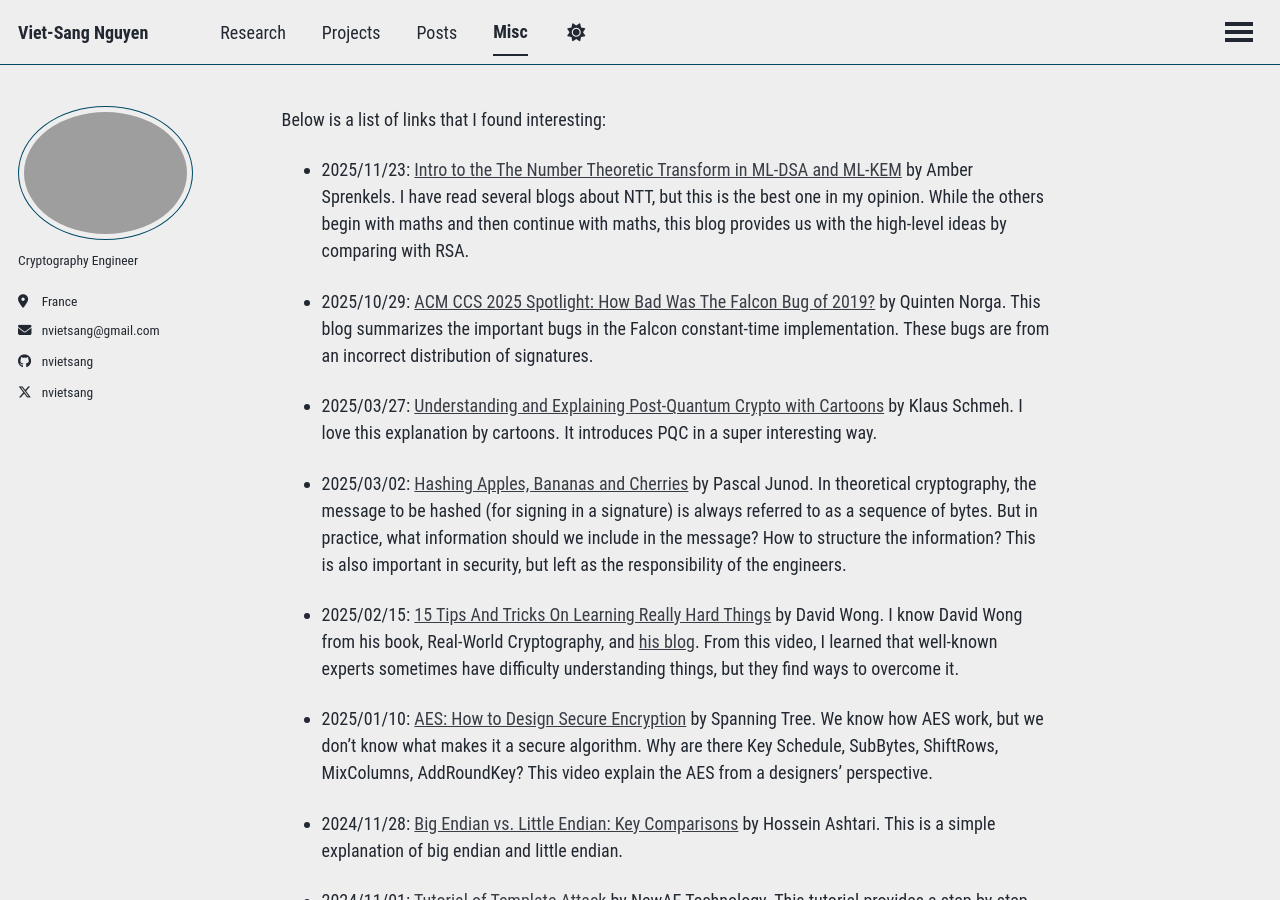
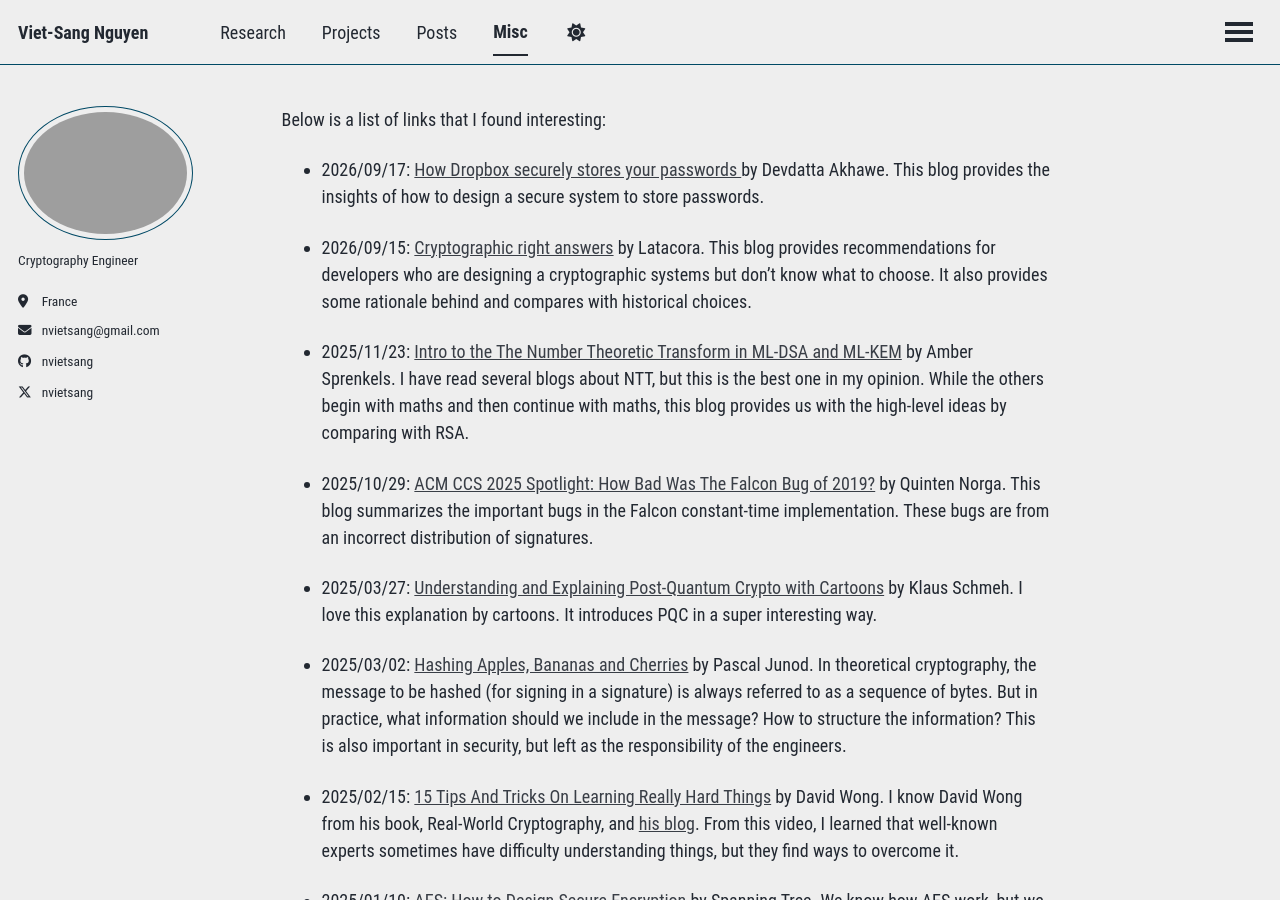
Before and after one commit to nvietsang/nvietsang.github.io, a Jekyll site: the page built from _pages/misc.md, in a window 1280 px wide and 900 px high. Built offline with Jekyll 4.4.1, drawn with Linux system fonts in a browser that asks for light colours; a style sheet for code colours, icons or effects is not loaded.

Commit message:
add reading materials

```diff
--- a/_pages/misc.md
+++ b/_pages/misc.md
@@ -4,6 +4,10 @@ permalink: /misc/
 ---
 
 Below is a list of links that I found interesting:
+
+- 2026/09/17: <a href="https://dropbox.tech/security/how-dropbox-securely-stores-your-passwords#:~:text=First%2C%20the%20plaintext%20password%20is%20transformed%20into,allow%20the%20input%20of%20arbitrarily%20long%20passwords."> How Dropbox securely stores your passwords </a> by Devdatta Akhawe. This blog provides the insights of how to design a secure system to store passwords.
+
+- 2026/09/15: <a href="https://www.latacora.com/blog/cryptographic-right-answers/"> Cryptographic right answers</a> by Latacora. This blog provides recommendations for developers who are designing a cryptographic systems but don't know what to choose. It also provides some rationale behind and compares with historical choices.
 
 - 2025/11/23: <a href="https://electricdusk.com/ntt.html">Intro to the The Number Theoretic Transform in ML-DSA and ML-KEM</a> by Amber Sprenkels. I have read several blogs about NTT, but this is the best one in my opinion. While the others begin with maths and then continue with maths, this blog provides us with the high-level ideas by comparing with RSA.
 
```
